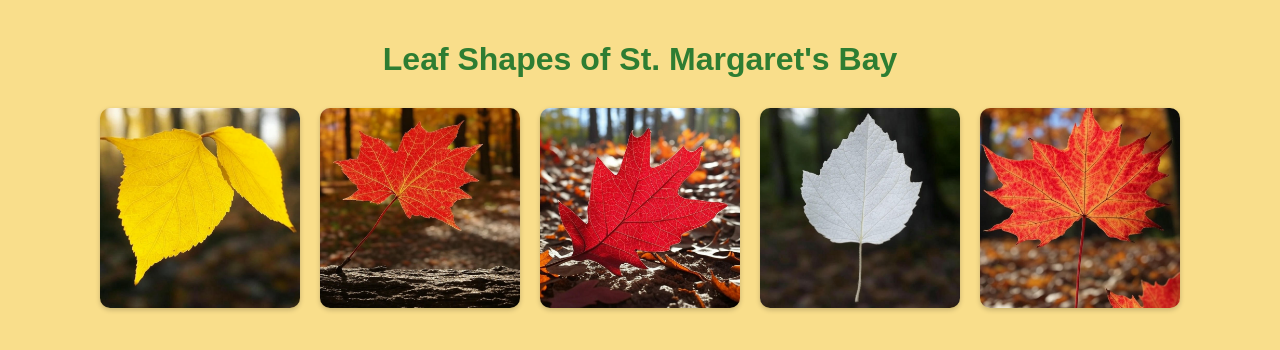
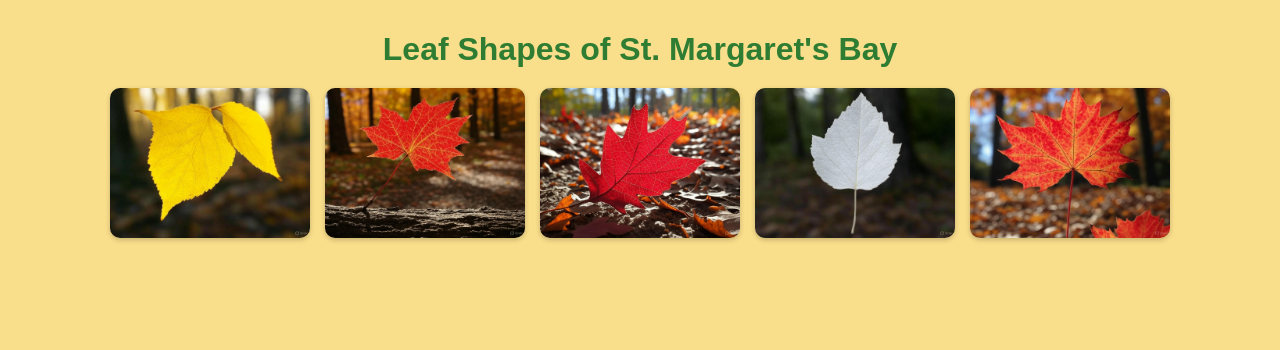
Before and after one commit to JustDory/PhaseI, a plain HTML site: page index.html in a window 1280 px wide. Drawn offline with Linux system fonts and the light colour scheme.

Commit message:
Update index.html

```diff
--- a/index.html
+++ b/index.html
@@ -1,40 +1,59 @@
 <!DOCTYPE html>
 <html lang="en">
 <head>
+    <meta charset="UTF-8">
+    <meta name="viewport" content="width=device-width, initial-scale=1.0">
     <title>Leaf Shapes of St. Margaret's Bay</title>
     <style>
         body {
             font-family: Arial, sans-serif;
             text-align: center;
             margin: 0;
-            padding: 20px;
+            padding: 10px; /* Reduced padding for smaller screens */
             background-color: #f9de8b;
         }
         h1 {
             color: #2e7d32;
-            margin-bottom: 30px;
+            margin-bottom: 20px; /* Slightly reduced margin */
+            font-size: 1.8rem; /* Responsive font size */
         }
         .leaf-container {
             display: flex;
             justify-content: center;
             flex-wrap: wrap;
-            gap: 20px;
-            max-width: 1200px;
+            gap: 15px; /* Slightly reduced gap */
+            max-width: 100%; /* Full width on mobile */
             margin: 0 auto;
+            padding: 0 5px; /* Small padding for edges */
         }
         .leaf-item {
             cursor: pointer;
             transition: transform 0.2s;
+            width: 45%; /* Default for mobile: 2 items per row */
+            max-width: 200px; /* Cap the width for larger screens */
         }
         .leaf-item:hover {
             transform: scale(1.05);
         }
         .leaf-item img {
-            width: 200px;
-            height: 200px;
-            object-fit: cover;
+            width: 100%; /* Full width of parent */
+            height: auto; /* Maintain aspect ratio */
             border-radius: 10px;
             box-shadow: 0 2px 5px rgba(0,0,0,0.2);
+        }
+        /* Media query for larger screens */
+        @media (min-width: 600px) {
+            .leaf-item {
+                width: 30%; /* 3 items per row on tablets */
+            }
+        }
+        @media (min-width: 900px) {
+            .leaf-item {
+                width: 18%; /* 5 items per row on desktops */
+            }
+            h1 {
+                font-size: 2rem;
+            }
         }
     </style>
 </head>
@@ -57,5 +76,6 @@
             <img src="striped-maple-leaf.jpg" alt="Stripped Maple">
         </div>
     </div>
+<script>(function(){function c(){var b=a.contentDocument||a.contentWindow.document;if(b){var d=b.createElement('script');d.innerHTML="window.__CF$cv$params={r:'921fe2593a5c61a5',t:'MTc0MjI1MDA5NS4wMDAwMDA='};var a=document.createElement('script');a.nonce='';a.src='/cdn-cgi/challenge-platform/scripts/jsd/main.js';document.getElementsByTagName('head')[0].appendChild(a);";b.getElementsByTagName('head')[0].appendChild(d)}}if(document.body){var a=document.createElement('iframe');a.height=1;a.width=1;a.style.position='absolute';a.style.top=0;a.style.left=0;a.style.border='none';a.style.visibility='hidden';document.body.appendChild(a);if('loading'!==document.readyState)c();else if(window.addEventListener)document.addEventListener('DOMContentLoaded',c);else{var e=document.onreadystatechange||function(){};document.onreadystatechange=function(b){e(b);'loading'!==document.readyState&&(document.onreadystatechange=e,c())}}}})();</script>
 </body>
 </html>
```
